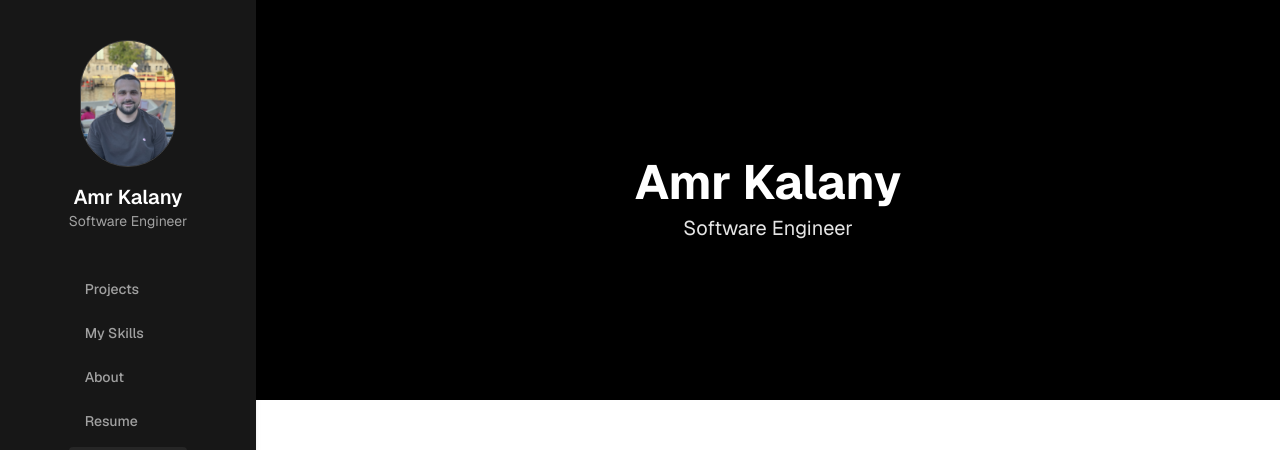
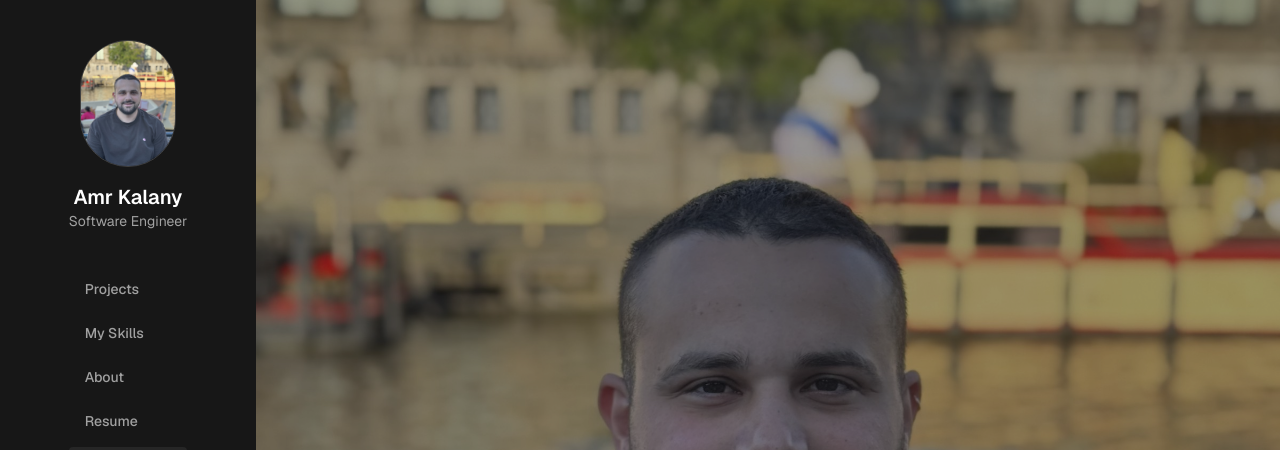
Before and after one commit to amrkal/portfolio, a Next.js app: page / in a window 1280 px wide. Shown: the top 450 px of the page. Built offline with nearby package versions, Linux system fonts and the light colour scheme; no server answers.

Commit message:
photo profile fix

```diff
--- a/src/app/page.tsx
+++ b/src/app/page.tsx
@@ -85,22 +85,22 @@ export default function Home() {
       {/* Main Content */}
       <main className="flex-1 ml-64">
         {/* Hero Image */}
-<div className="relative w-full h-[300px] md:h-[400px]">
+<div className="relative w-full h-[1000px] md:h-[1000px] overflow-hidden">
   <Image
     src="/profile.jpg"
     alt="Hero"
-    width={1920}
-    height={400}
-    className="w-full h-full object-cover"
+    fill
+    className="object-cover z-0"
     priority
   />
-  <div className="absolute inset-0 bg-black bg-opacity-40 flex items-center justify-center">
+  <div className="absolute inset-0 bg-black/40 flex items-end justify-center p-8 z-10">
     <div className="text-center text-white">
-      <h1 className="text-4xl md:text-5xl font-bold">Amr Kalany</h1>
-      <p className="text-lg md:text-xl mt-2 text-neutral-200">Software Engineer</p>
+      <h1 className="text-5xl md:text-6xl font-bold">Amr Kalany</h1>
+      <p className="text-xl md:text-2xl mt-2 text-neutral-200">Software Engineer</p>
     </div>
   </div>
 </div>
+
 
 
 
```
